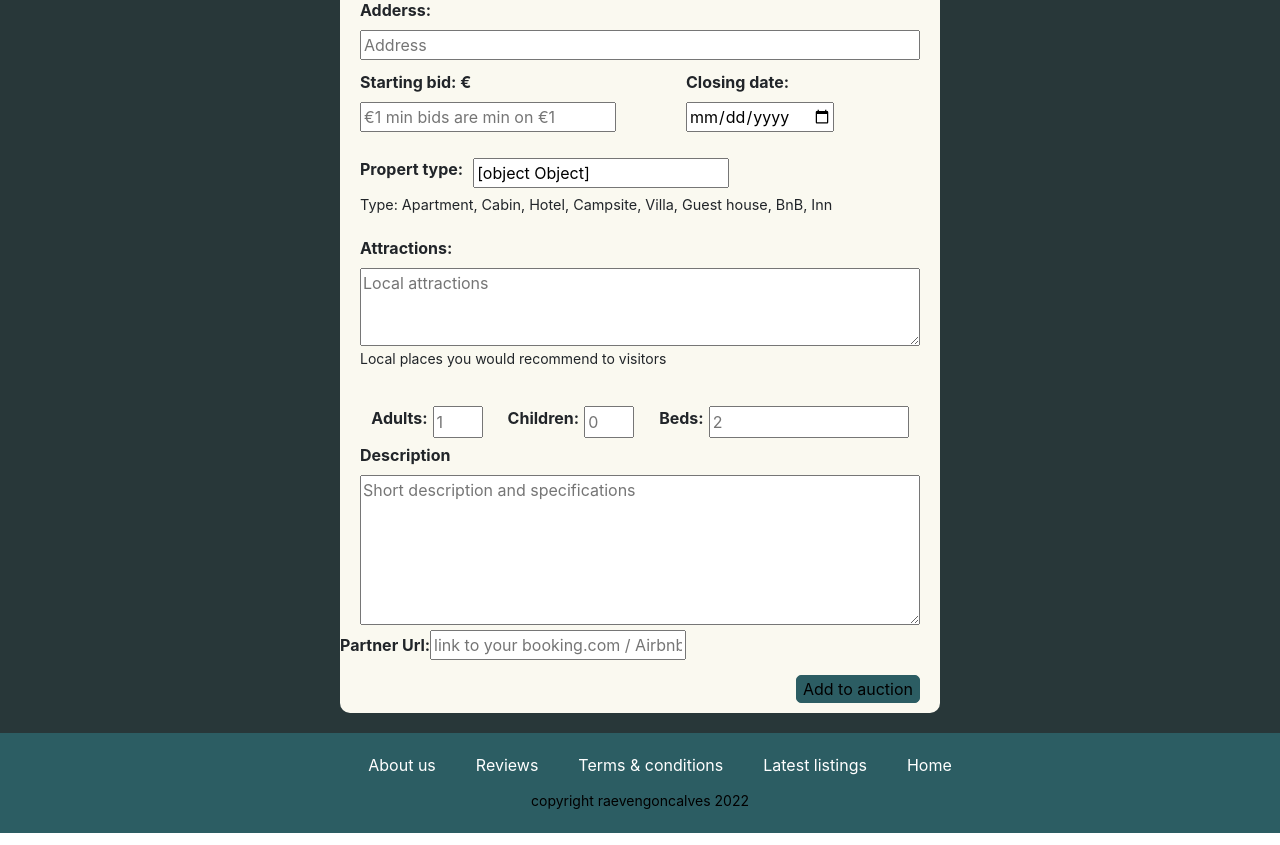
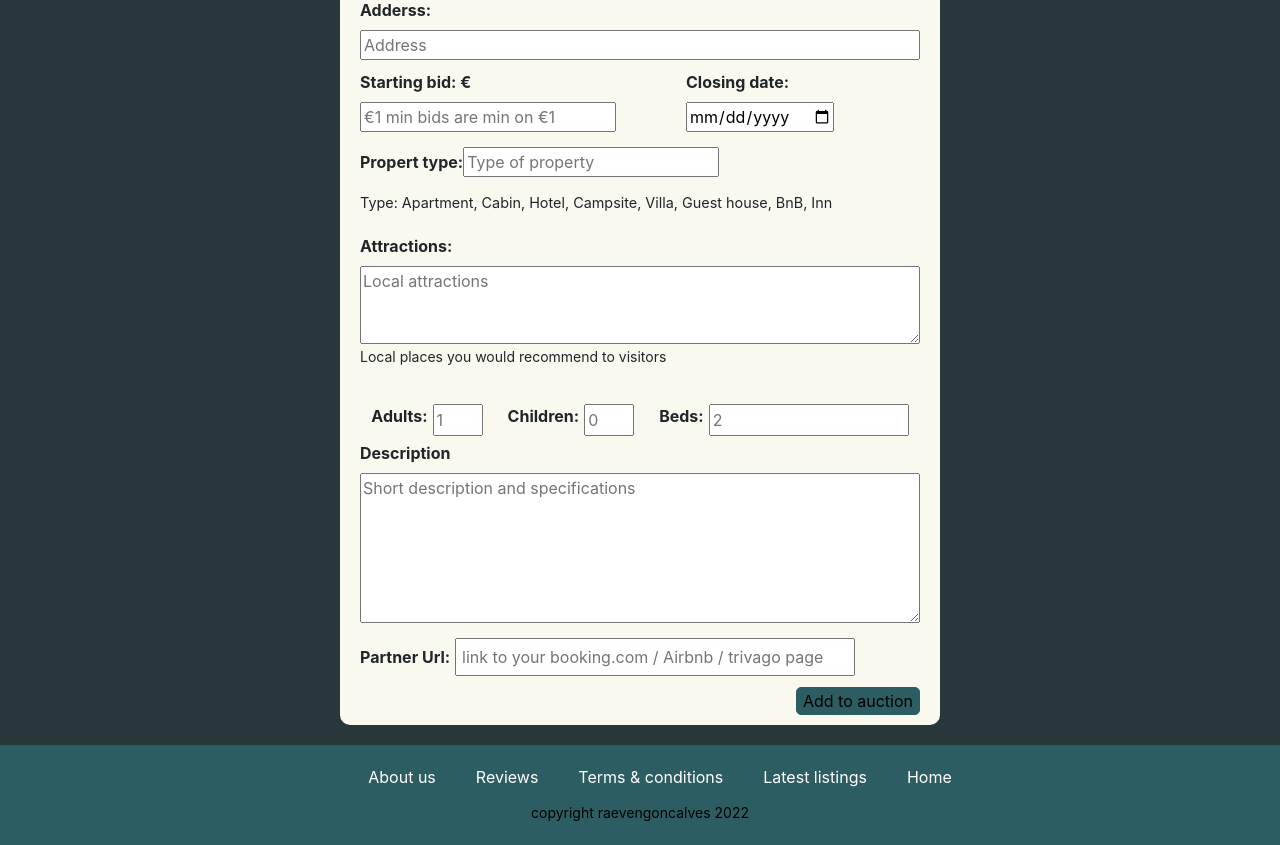
Before and after one commit to RaevenTech/bam-booking-UI, a React (Create React App) app in the folder bam-ui/: page /dashboard in a window 1280 px wide. Shown: the part 940-1785 px from the top of the page. Built offline with nearby package versions, Linux system fonts and the light colour scheme.

Commit message:
bug fixed

```diff
--- a/bam-ui/src/forms/newPost/NewPost.js
+++ b/bam-ui/src/forms/newPost/NewPost.js
@@ -16,7 +16,7 @@ const NewPost = (props) => {
     const descriptionRef = useRef();
     const imageRef = useRef();
     const urlRef = useRef();
-    const typeRef = useRef();
+    const propertyRef = useRef();
 
     const handleSubmit = async (e) => {
         e.preventDefault();
@@ -33,7 +33,7 @@ const NewPost = (props) => {
         const descriptionValue = descriptionRef.current.value;
         const imageValue = imageRef.current.value;
         const urlValue = urlRef.current.value;
-        const typeValue = urlRef.current.value;
+        const propertyValue = propertyRef.current.value;
         const postId = nanoid();
 
         const formData = {
@@ -48,7 +48,7 @@ const NewPost = (props) => {
             children: childrenValue,
             description: descriptionValue,
             url: urlValue,
-            type: typeValue,
+            property: propertyValue,
             images: imageValue,
             closingDate: date,
             postId: postId,
@@ -75,7 +75,7 @@ const NewPost = (props) => {
         <div>
             <h1 className={styles.title}>Add new listing</h1>
             <div className={styles.main_form_container}>
-                <form onSubmit={handleSubmit}>
+                <form onChange={handleSubmit}>
                     <div className={styles.form_item}>
                         <label className={styles.post_image_url}>
                             <b>Add an image</b>
@@ -175,14 +175,10 @@ const NewPost = (props) => {
                             <b>Propert type:</b>
                         </label>
                         <input
-                            value={typeRef}
-                            className={styles.input}
+                            className={styles.property_input}
                             type="text"
-                            placeholder="Property type"
-                            required
-                            onChange={(e) => {
-                                setDate(e.target.value);
-                            }}
+                            placeholder="Type of property"
+                            ref={propertyRef}
                         />
                     </div>
                     <p className={styles.prop_type_text}>
@@ -190,10 +186,7 @@ const NewPost = (props) => {
                         house, BnB, Inn
                     </p>
                     <div className={styles.form_item}>
-                        <label
-                            className={styles.post_attractions}
-                            id="attractions"
-                        >
+                        <label className={styles.post_title} id="attractions">
                             <b>Attractions:</b>
                         </label>
                         <textarea
@@ -265,10 +258,9 @@ const NewPost = (props) => {
                             <b>Partner Url:</b>
                         </label>
                         <input
-                            className={styles.input}
-                            type="url"
+                            className={styles.url_input}
                             placeholder="link to your booking.com / Airbnb / trivago page"
-                            required
+                            type="text"
                             ref={urlRef}
                         />
                     </div>
--- a/bam-ui/src/forms/newPost/newPost.module.css
+++ b/bam-ui/src/forms/newPost/newPost.module.css
@@ -63,21 +63,23 @@
     align-items: center;
     gap: 30px;
 }
+
 .property_type_select {
-    display: flex;
-    justify-content: start;
-    align-items: center;
-    margin-top: 20px;
-    margin-bottom: 5px;
-    padding-left: 20px;
-    gap: 10px;
-    margin-bottom: opx;
-}
-.prop_type_container {
-    padding: 5px;
+    padding: 10px 20px;
 }
 .prop_type_text {
     margin-top:0px ;
     padding-left:20px ;
     font-size: 0.9rem;
 }
+.url_item {
+    margin-top: 10px;
+}
+.url_title {
+    margin-left: 20px;
+}
+.url_input{
+    width: 400px;
+    padding: 5px;
+    margin-left: 5px;
+}
```
